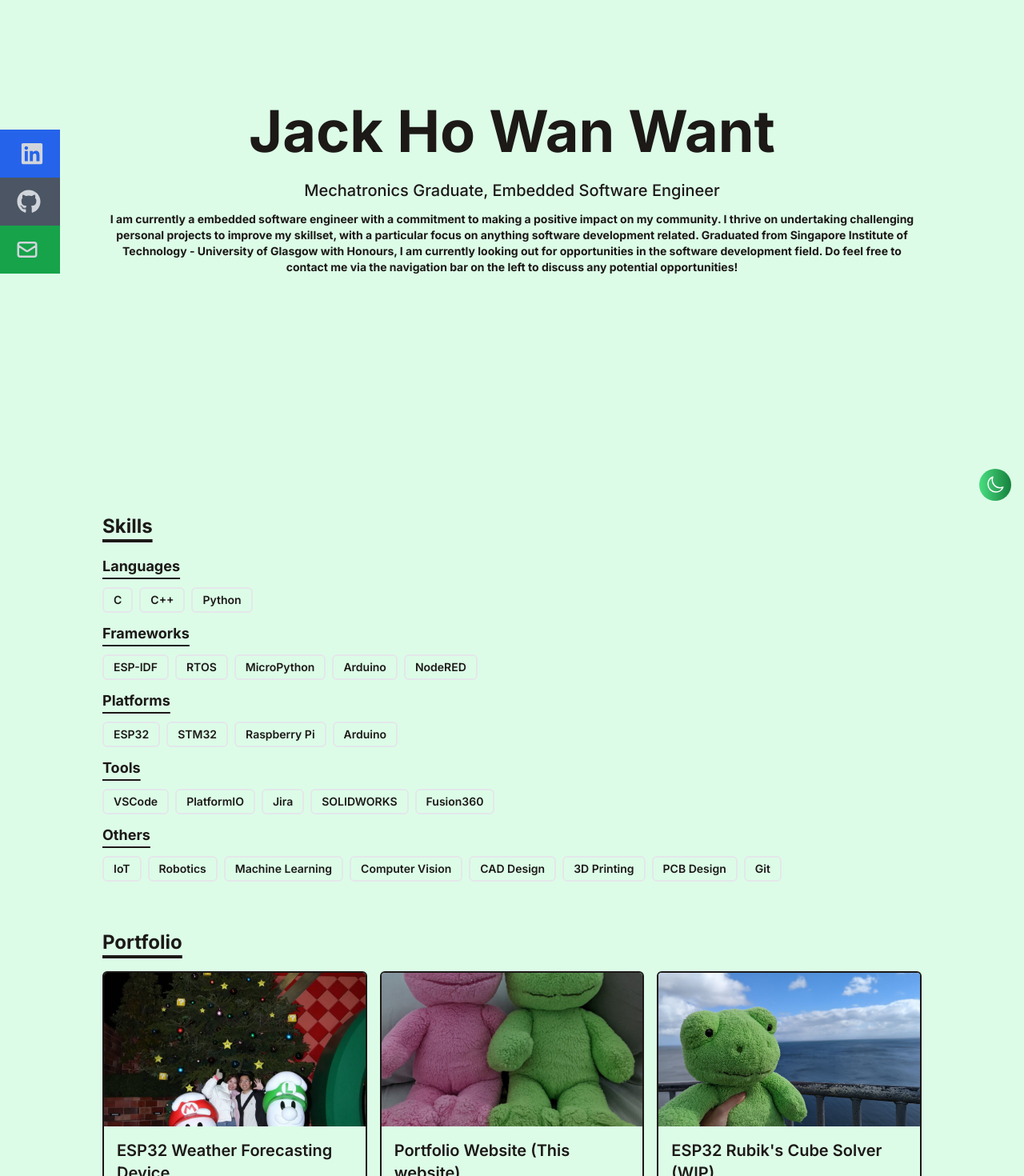
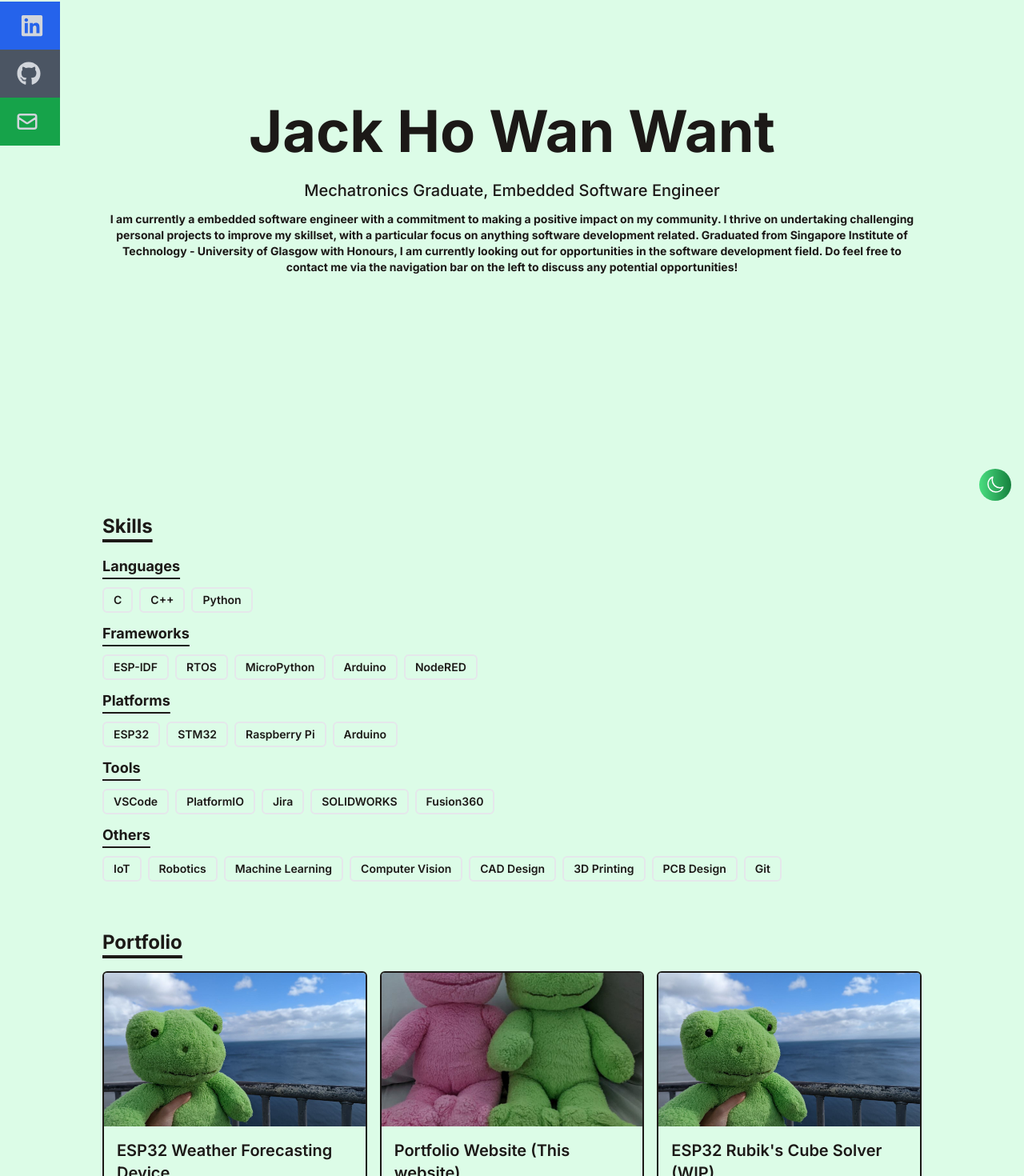
Before and after one commit to jackhww/phrogfolio-site, a React (Vite) app: page / in a window 1280 px wide. Shown: the part 158-1628 px from the top of the page at 80% size. Built offline with nearby package versions, Linux system fonts and the light colour scheme.

Commit message:
added mobile menu

```diff
--- a/src/components/navBar.jsx
+++ b/src/components/navBar.jsx
@@ -1,6 +1,5 @@
 import React, { useEffect,useState } from 'react';
 import {
-  FaBars,
   FaTimes,
   FaGithub,
   FaLinkedin,
@@ -10,10 +9,13 @@ import {
 import { HiOutlineMail } from 'react-icons/hi';
 // import Logo from '/assets/phrog.jpg';
 import { Link, animateScroll as scroll } from 'react-scroll';
+import { FaBars } from 'react-icons/fa';
 import '../styles/highlight.css';
 
 
-function NavBar({ isActive, setIsActive }) {
+function NavBar() {
+  const [isActive, setIsActive] = useState(false);
+
   const handleEmailIconClick = () => {
     scroll.scrollToBottom();
     if (!isActive) {
@@ -21,10 +23,18 @@ function NavBar({ isActive, setIsActive }) {
     }
   };
 
+  const handleToggle = () => {
+    setIsActive(!isActive);
+  };
+
 
 
     return (
-      <div className='hidden lg:flex fixed flex-col items-center top-[40%] left-0'>
+      <div>
+      <button className="lg:hidden fixed top-0 left-0 mt-4 ml-4" onClick={handleToggle}>
+        <FaBars />
+      </button>
+      <div className={`${isActive ? 'translate-x-0' : '-translate-x-full'} lg:translate-x-0 fixed left-0 top-40 h-full bg-transparent transition-transform duration-200 ease-in-out`}>
         {/* Social icons */}
         <ul>
         <li className='w-[175px] h-[60px] flex justify-between items-center ml-[-100px] hover:ml-[-10px] duration-300 bg-blue-600 transition-all duration-500 ease-in-out hover:opacity-100 transform hover:px-10'>
@@ -61,6 +71,7 @@ function NavBar({ isActive, setIsActive }) {
         </li>
       </ul>
     </div>
+    </div>
   );
 }
 
--- a/src/data/portfolio.js
+++ b/src/data/portfolio.js
@@ -1,7 +1,7 @@
 export default [
     {
         title: "ESP32 Weather Forecasting Device",
-        imgUrl: '/assets/okiedokie.jpg',
+        imgUrl: '/assets/phrog.jpg',
         stack: ['ESP-IDF','RTOS', 'C', 'IoT','Personal Project'],
         link: 'https://google.com',
     },
@@ -19,7 +19,7 @@ export default [
     },
     {
         title: "Electromyography Controlled Wheelchair",
-        imgUrl: '/assets/ookiedookie.jpg',
+        imgUrl: '/assets/phrog.jpg',
         stack: ['Arduino','C++','Robotics','School Project, A+'],
         link: 'https://google.com',
     },
```
Lines whose indentation alone changed are shown as unchanged.
